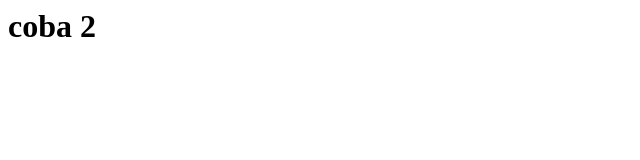
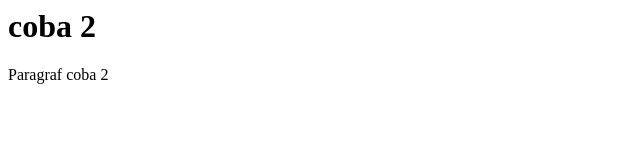
Before and after one commit to AzkaAlpha/coba2, a plain HTML site: page index.html in a window 1280 px wide. Shown: the full height of the page, 0-640 px from the left. Drawn offline with Linux system fonts and the light colour scheme.

Commit message:
tambahkan paragraf

```diff
--- a/index.html
+++ b/index.html
@@ -1 +1,2 @@
 <h1>coba 2</h1>
+<p>Paragraf coba 2</p>
```
